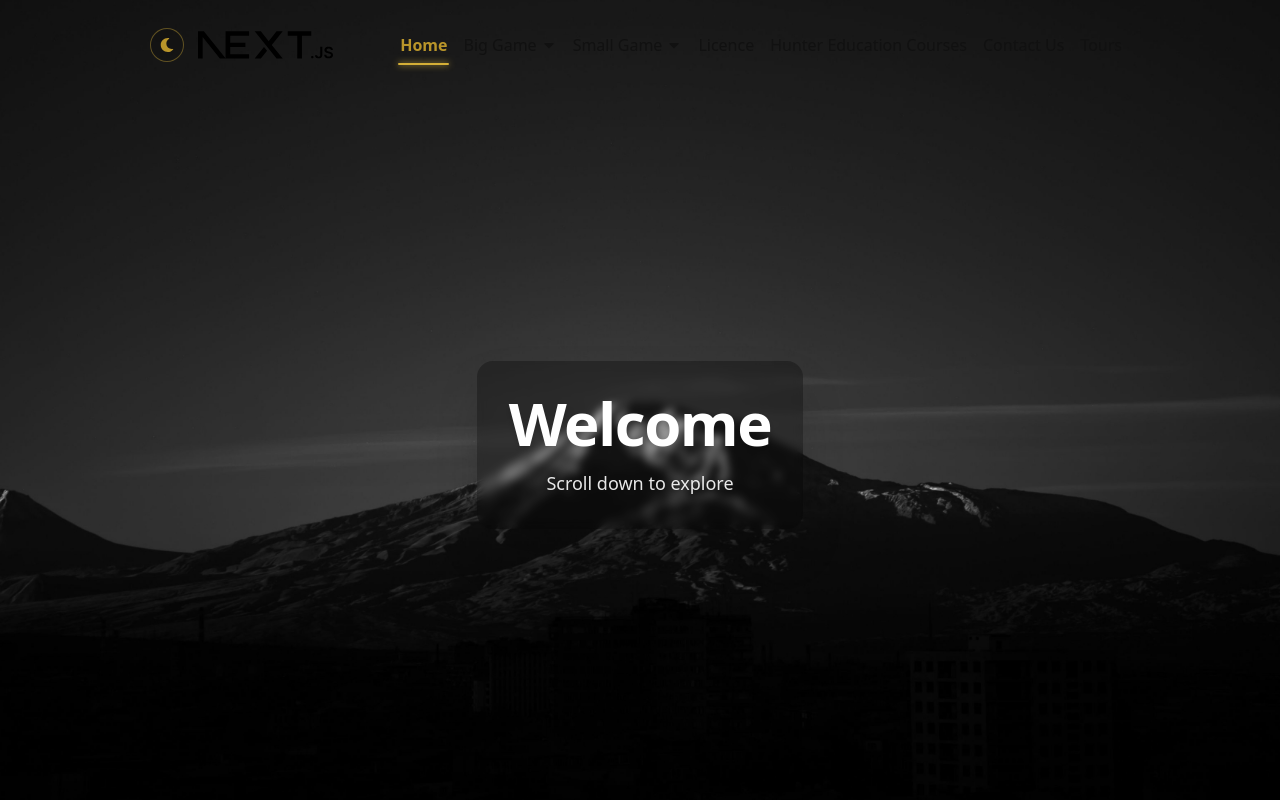
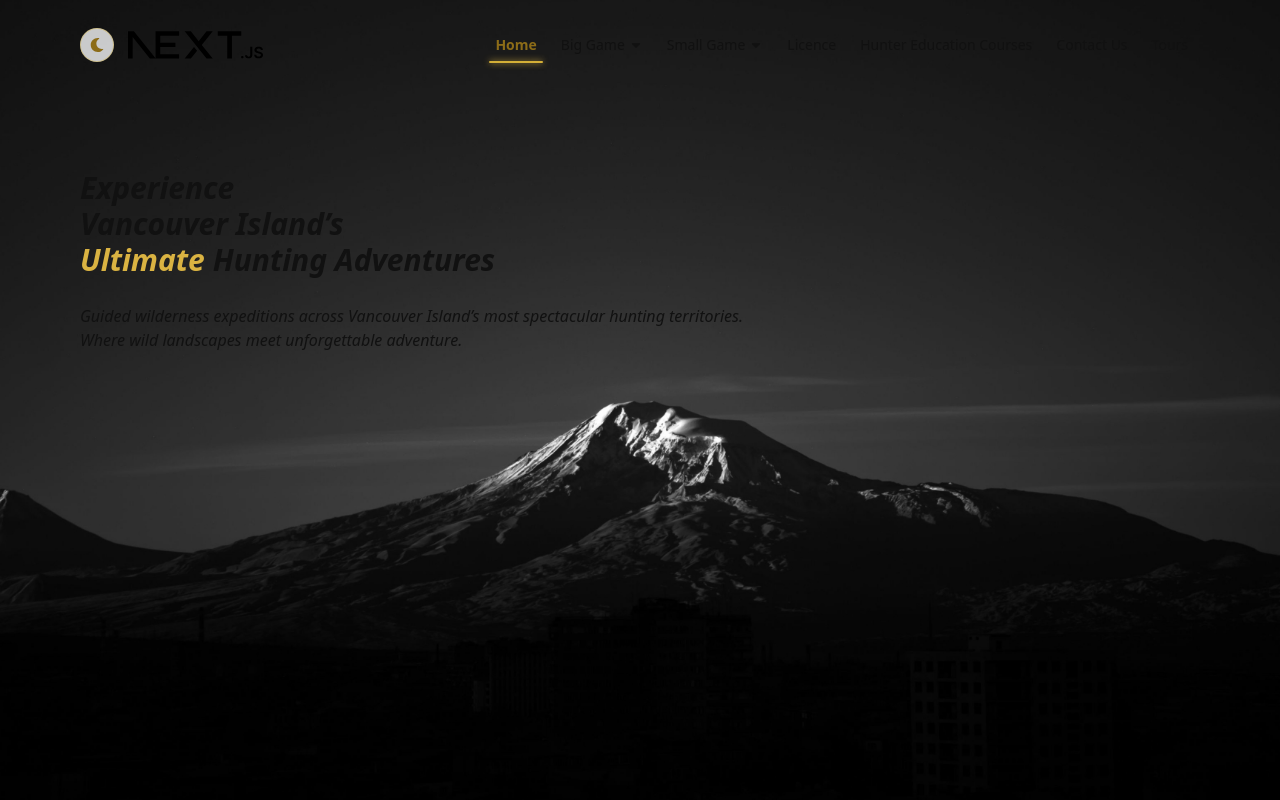
Before and after one commit to mohammad-1384-saadat-HYP/view-practice, a Next.js app: page / in a window 1280 px wide. Shown: the top 800 px of the page. Built offline with nearby package versions, Linux system fonts and the light colour scheme.

Commit message:
update Header's element's styles values & change Footer's colors & update Home page's first section's content & update colors palette

```diff
--- a/src/app/globals.css
+++ b/src/app/globals.css
@@ -5,15 +5,30 @@
 @theme {
 	--color-paper: #ffffff;
 	--color-ink: #111111;
-	--color-gold-50: #fbf8eb;
-	--color-gold-100: #f6f0d3;
-	--color-gold-200: #ebdd9a;
-	--color-gold-300: #e0ca62;
-	--color-gold-400: #d9b945;
+
+	/* Reconstructed Royal / Champagne Gold Palette */
+	--color-gold-50: #fdfbf2;
+	--color-gold-100: #f7f0d4;
+	--color-gold-200: #efe0a8;
+	--color-gold-300: #e5cc73;
+	--color-gold-400: #dab342;
 	--color-gold-500: #d4af37;
-	--color-gold-600: #b9952a;
-	--color-gold-700: #92721f;
-	--color-gold-800: #6a5118;
-	--color-gold-900: #42330f;
-	--color-gold-950: #2b210a;
+	--color-gold-600: #b38e22;
+	--color-gold-700: #8c6c18;
+	--color-gold-800: #6b5114;
+	--color-gold-900: #4a3810;
+	--color-gold-950: #2a1f08;
+
+	/* Comprehensive Luxury Dark / Neutral Scale (Night) */
+	--color-night-50: #f8f9fa;
+	--color-night-100: #f1f3f5;
+	--color-night-200: #e2e5e9;
+	--color-night-300: #c4c9d1;
+	--color-night-400: #9aa1ad;
+	--color-night-500: #6c7482;
+	--color-night-600: #484f5c;
+	--color-night-700: #2d323c;
+	--color-night-800: #1c1f26;
+	--color-night-900: #111317;
+	--color-night-950: #0a0b0d;
 }
--- a/src/app/layout.js
+++ b/src/app/layout.js
@@ -25,7 +25,7 @@ export default function RootLayout({ children }) {
       suppressHydrationWarning
       className={`${geistSans.variable} ${geistMono.variable} h-full antialiased`}
     >
-      <body className="flex min-h-full flex-col bg-paper text-ink transition-colors duration-200 dark:bg-black dark:text-paper">
+      <body className="flex min-h-full flex-col bg-paper text-ink transition-colors duration-200 dark:bg-night-950 dark:text-paper">
         <ThemeProvider>{children}</ThemeProvider>
       </body>
     </html>
--- a/src/app/page.js
+++ b/src/app/page.js
@@ -5,29 +5,31 @@ export default function Home() {
   return (
     <main className="flex min-h-full flex-1 flex-col">
       <section
-        className="relative flex min-h-screen flex-col justify-between bg-cover bg-center bg-no-repeat bg-fixed"
+        className="relative min-h-screen flex flex-col bg-cover bg-center bg-no-repeat bg-fixed"
         style={{
           backgroundImage:
             "url('/2117697-3840x2160-desktop-4k-dark-wallpaper.jpg')",
         }}
       >
         <Header />
-        <div className="flex flex-1 items-center justify-center p-6 text-center">
-          <div className="max-w-2xl rounded-2xl bg-black/30 p-8 text-paper shadow-2xl backdrop-blur-xs">
-            <h1 className="text-3xl font-extrabold tracking-tight sm:text-5xl md:text-6xl drop-shadow-md">
-              Welcome
-            </h1>
-            <p className="mt-4 text-sm sm:text-base md:text-lg text-paper/90 drop-shadow">
-              Scroll down to explore
-            </p>
-          </div>
+        <div className="py-15 px-7 lg:p-20">
+          <h1 className="text-2xl lg:text-3xl font-bold italic">
+            Experience
+            <br /> Vancouver Island’s
+            <br /> <span className="text-gold-400">Ultimate</span> Hunting Adventures
+          </h1>
+          <p className="text-[15px] lg:text-base italic mt-4 lg:mt-6.5">
+            Guided wilderness expeditions across Vancouver Island’s most
+            spectacular hunting territories.
+            <br /> Where wild landscapes meet unforgettable adventure.
+          </p>
         </div>
       </section>
 
       {/* 2. Section 2: Site Theme Background */}
-      <section className="relative z-10 flex min-h-screen flex-col items-center justify-center bg-paper px-6 py-20 text-ink shadow-xl transition-colors dark:bg-black dark:text-paper">
+      <section className="relative z-10 flex min-h-screen flex-col items-center justify-center bg-paper px-6 py-20 text-ink shadow-xl transition-colors dark:bg-night-950 dark:text-paper">
         <div className="mx-auto max-w-3xl text-center">
-          <h2 className="text-2xl font-bold sm:text-4xl text-gold-600 dark:text-gold-400">
+          <h2 className="text-2xl font-bold sm:text-4xl text-gold-700 dark:text-gold-400">
             About
           </h2>
           <p className="mt-4 text-sm sm:text-base leading-relaxed opacity-80">
@@ -44,7 +46,7 @@ export default function Home() {
             "url('/5815532-3840x2160-desktop-hd-4k-wallpaper-image.jpg')",
         }}
       >
-        <div className="max-w-2xl rounded-2xl bg-black/40 p-8 text-paper shadow-2xl backdrop-blur-xs border border-gold-500/20">
+        <div className="max-w-2xl rounded-2xl bg-night-950/60 p-8 text-paper shadow-2xl backdrop-blur-xs border border-gold-500/30">
           <h2 className="text-2xl font-bold sm:text-4xl text-gold-400">
             Featured Experience
           </h2>
@@ -55,9 +57,9 @@ export default function Home() {
       </section>
 
       {/* 4. Section 4: Site Theme Background */}
-      <section className="relative z-10 flex min-h-screen flex-col items-center justify-center bg-paper px-6 py-20 text-ink shadow-xl transition-colors dark:bg-black dark:text-paper">
+      <section className="relative z-10 flex min-h-screen flex-col items-center justify-center bg-paper px-6 py-20 text-ink shadow-xl transition-colors dark:bg-night-950 dark:text-paper">
         <div className="mx-auto max-w-3xl text-center">
-          <h2 className="text-2xl font-bold sm:text-4xl text-gold-600 dark:text-gold-400">
+          <h2 className="text-2xl font-bold sm:text-4xl text-gold-700 dark:text-gold-400">
             Information & Details
           </h2>
           <p className="mt-4 text-sm sm:text-base leading-relaxed opacity-80">
@@ -74,7 +76,7 @@ export default function Home() {
             "url('/5815532-3840x2160-desktop-hd-4k-wallpaper-image.jpg')",
         }}
       >
-        <div className="max-w-2xl rounded-2xl bg-black/40 p-8 text-paper shadow-2xl backdrop-blur-xs border border-gold-500/20">
+        <div className="max-w-2xl rounded-2xl bg-night-950/60 p-8 text-paper shadow-2xl backdrop-blur-xs border border-gold-500/30">
           <h2 className="text-2xl font-bold sm:text-4xl text-gold-400">
             Highlights
           </h2>
@@ -85,9 +87,9 @@ export default function Home() {
       </section>
 
       {/* 6. Section 6: Site Theme Background before footer */}
-      <section className="relative z-10 flex min-h-[50vh] flex-col items-center justify-center bg-paper px-6 py-16 text-ink shadow-xl transition-colors dark:bg-black dark:text-paper">
+      <section className="relative z-10 flex min-h-[50vh] flex-col items-center justify-center bg-paper px-6 py-16 text-ink shadow-xl transition-colors dark:bg-night-950 dark:text-paper">
         <div className="mx-auto max-w-3xl text-center">
-          <h2 className="text-2xl font-bold sm:text-4xl text-gold-600 dark:text-gold-400">
+          <h2 className="text-2xl font-bold sm:text-4xl text-gold-700 dark:text-gold-400">
             Connect With Us
           </h2>
           <p className="mt-4 text-sm sm:text-base leading-relaxed opacity-80">
--- a/src/features/header/Header.jsx
+++ b/src/features/header/Header.jsx
@@ -7,7 +7,7 @@ import Link from "next/link";
 
 function DesktopRouteList({ routes }) {
   return (
-    <ul className="flex flex-wrap items-center justify-center text-ink dark:text-paper [&>li:first-child]:rounded-l-sm [&>li:last-child]:rounded-r-sm">
+    <ul className="flex flex-wrap items-center justify-center text-ink text-sm dark:text-paper [&>li:first-child]:rounded-l-sm [&>li:last-child]:rounded-r-sm">
       {routes.map((route) => (
         <DesktopRouteItem key={route.path} route={route} isRoot />
       ))}
@@ -17,7 +17,7 @@ function DesktopRouteList({ routes }) {
 
 export default function Header() {
   return (
-    <header className="flex items-center justify-between border-b border-black/5 px-4 py-3.75 shadow-md shadow-black/5 transition-all dark:border-paper/10 dark:shadow-[0_4px_20px_-2px_rgba(0,0,0,0.7)] lg:border-none lg:shadow-none lg:px-[150px] lg:py-5">
+    <header className="flex items-center justify-between border-b border-night-200/50 px-4 py-3.75 shadow-md shadow-night-950/5 transition-all dark:border-night-800/60 dark:shadow-[0_4px_20px_-2px_rgba(0,0,0,0.7)] lg:border-none lg:shadow-none lg:px-20 lg:py-5">
       <MobileNavigation />
       <div className="hidden lg:flex items-center gap-3.5">
         <div>
--- a/src/features/header/components/DesktopRouteItem.jsx
+++ b/src/features/header/components/DesktopRouteItem.jsx
@@ -89,13 +89,13 @@ export default function DesktopRouteItem({ route, isRoot = false }) {
       <Link
         href={route.path}
         aria-current={isActive ? "page" : undefined}
-        className={`group flex flex-1 cursor-pointer items-center p-2 ${
+        className={`group flex flex-1 cursor-pointer items-center py-2 px-3 ${
           isRoot ? "gap-1" : "gap-2 justify-between"
         } ${
           isActive
-            ? "font-semibold text-gold-600 dark:text-gold-400"
+            ? "font-semibold text-gold-700 dark:text-gold-400"
             : isChildActive
-              ? "text-gold-600 dark:text-gold-400"
+              ? "text-gold-700 dark:text-gold-400"
               : "text-ink dark:text-paper"
         }`}
       >
@@ -126,7 +126,7 @@ export default function DesktopRouteItem({ route, isRoot = false }) {
               <CaretIcon
                 className={`transition-colors duration-200 group-hover:text-ink ${
                   isActive || isChildActive
-                    ? "text-gold-600 dark:text-gold-400"
+                    ? "text-gold-700 dark:text-gold-400"
                     : ""
                 }`}
               />
@@ -151,7 +151,7 @@ export default function DesktopRouteItem({ route, isRoot = false }) {
             exit="exit"
             className={panelClassName}
           >
-            <ul className="flex w-max min-w-48 flex-col border border-gold-500 bg-paper text-ink shadow-xl dark:bg-black dark:text-paper">
+            <ul className="flex w-max min-w-48 flex-col border border-gold-500/30 bg-paper text-ink shadow-xl dark:border-gold-500/30 dark:bg-night-950 dark:text-paper">
               {route.subRoutes.map((subRoute) => (
                 <DesktopRouteItem
                   key={subRoute.path}
--- a/src/features/header/components/ThemeToggle.jsx
+++ b/src/features/header/components/ThemeToggle.jsx
@@ -23,7 +23,7 @@ export default function ThemeToggle() {
       type="button"
       onClick={toggleTheme}
       aria-label={isDark ? "Switch to light theme" : "Switch to dark theme"}
-      className="relative flex size-8.5 cursor-pointer items-center justify-center rounded-full border border-gold-500/40 bg-black/5 text-gold-600 transition-colors hover:border-gold-500 hover:bg-gold-500 hover:text-ink focus-visible:outline-none focus-visible:ring-2 focus-visible:ring-gold-500 dark:bg-paper/10 dark:text-gold-400 dark:hover:bg-gold-500 dark:hover:text-ink"
+      className="relative flex size-8.5 cursor-pointer items-center justify-center rounded-full border border-gold-500/40 bg-night-50/80 text-gold-700 transition-colors hover:border-gold-500 hover:bg-gold-500 hover:text-ink focus-visible:outline-none focus-visible:ring-2 focus-visible:ring-gold-500 dark:bg-night-900/60 dark:text-gold-400 dark:hover:bg-gold-500 dark:hover:text-night-950"
     >
       <AnimatePresence mode="wait" initial={false}>
         <motion.span
```
Also changed, not shown: src/features/footer/Footer.jsx (+11 -11 lines), src/features/header/components/MobileNavigation.jsx (+5 -5 lines), 1 other file (tests, documents, lock files or other folders).
